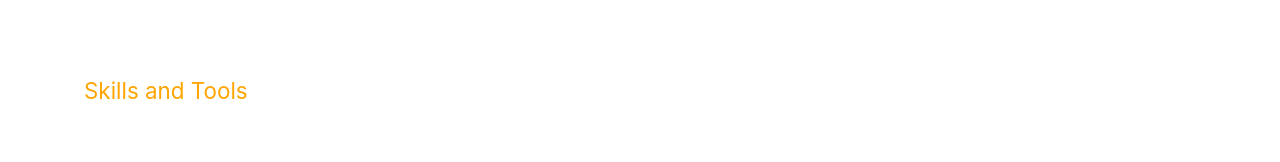
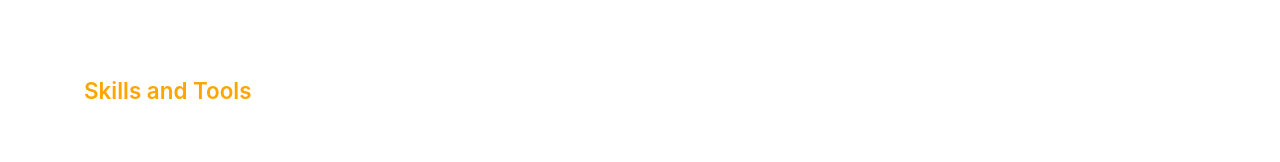
Before and after one commit to Shubham-100/Portfolio, a React (Create React App) app: page / in a window 1280 px wide. Shown: the part 523-685 px from the top of the page. Built offline with nearby package versions, Linux system fonts and the light colour scheme.

Commit message:
Fix typo

```diff
--- a/src/Components/Skills.jsx
+++ b/src/Components/Skills.jsx
@@ -4,7 +4,7 @@ import ToolsAndSkills from './ToolsAndSkills';
 const Skills = ({SKILLS} ) => {
     return (
         <div ref={SKILLS} className='p-20'>
-            <div className='text-[orange] font-semibols text-[1.4em] p-1'>Skills and Tools</div>
+            <div className='text-[orange] font-semibold text-[1.4em] p-1'>Skills and Tools</div>
             <div className='text-[white] font-bold text-[2.1rem] p-1'>My Toolbox & Things I Can Do</div>
             <div className='text-[orange] flex flex-row flex-wrap justify-around md:justify-normal'>
                 <ToolsAndSkills img={require('../assets/c-.png')} name={"C++"}/>
```
